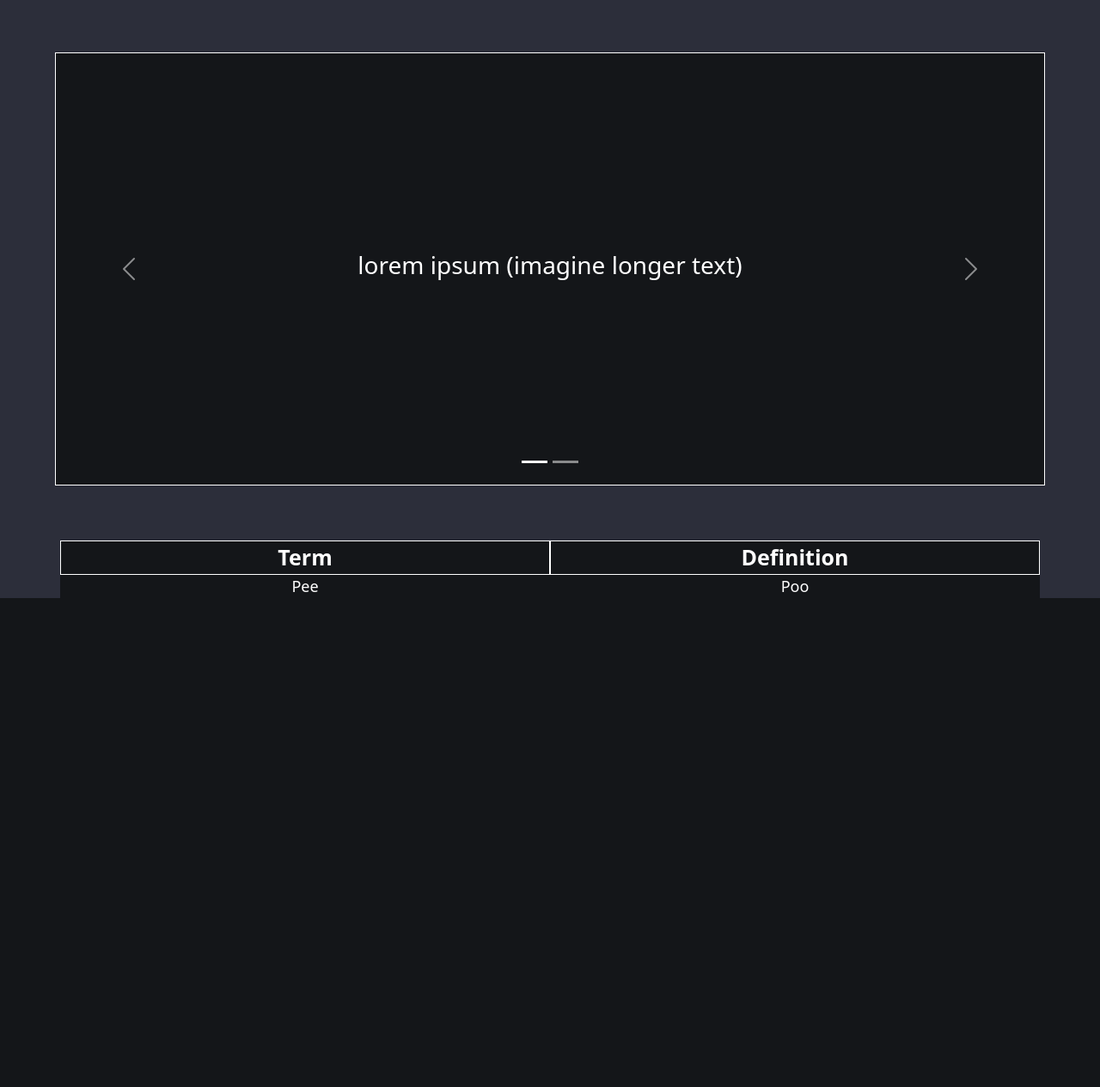
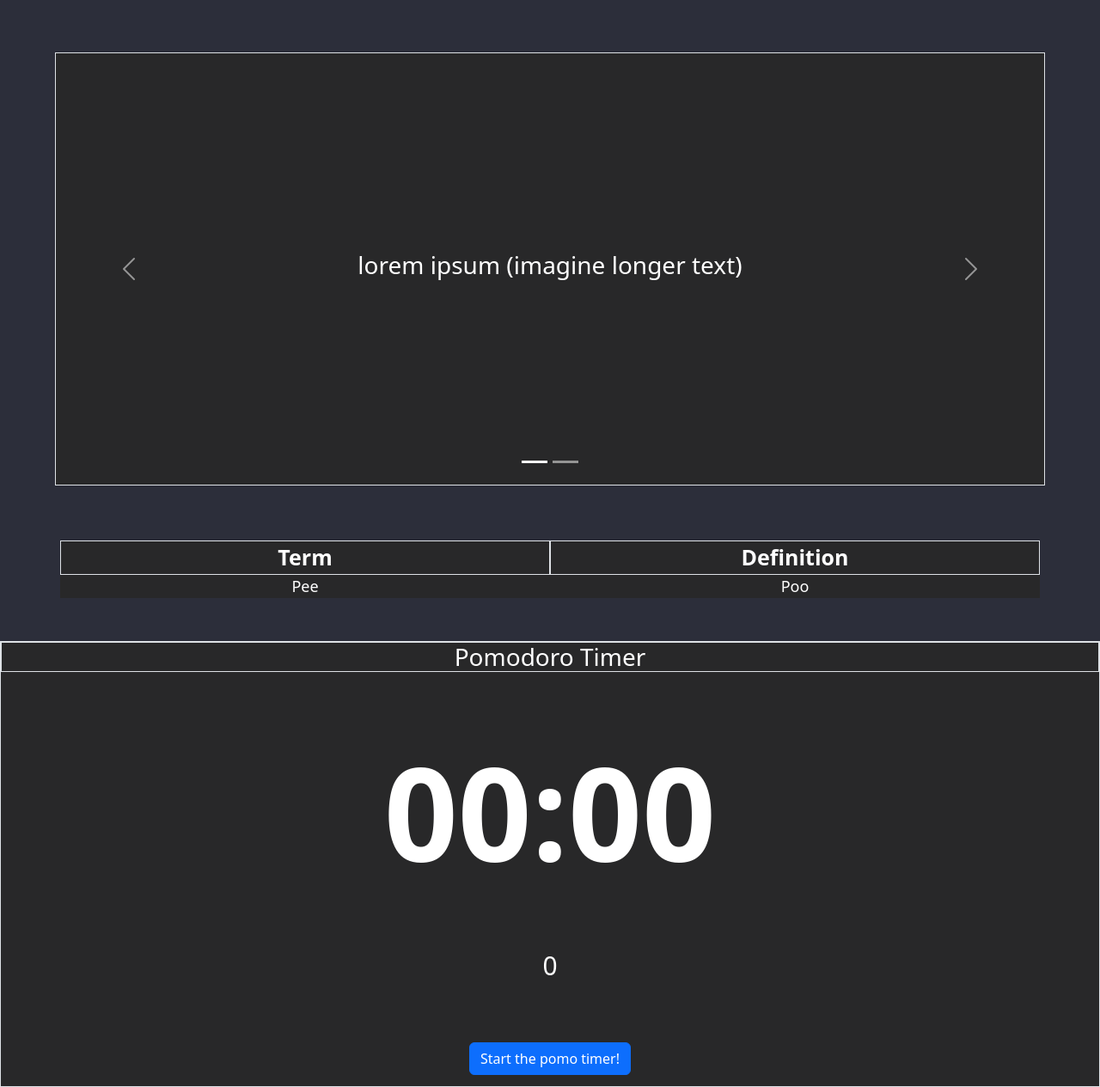
Before and after one commit to wongjoshua2005/Flashcard-Web-Application, a Flask app: page /flashcard in a window 1280 px wide. Shown: the part 156-1421 px from the top of the page at 86% size. Before the commit the page ends 852 px from the top, so only its background shows below. Run offline with Flask 3, Linux system fonts and the light colour scheme.

Commit message:
Finished implementing full design for the flashcard set view
I finished designing my full vision of
what kind of flashcard I want my website to be.
All that is left is implementing the
actual cards and the timer.

```diff
--- a/templates/flashcard.html
+++ b/templates/flashcard.html
@@ -12,7 +12,7 @@ slide" style="margin: 5%;">
         <button type="button" data-bs-target="#carouselExampleIndicators" data-bs-slide-to="1"
             aria-label="Slide 2"></button>
     </div>
-    <div class="carousel-inner" style="padding: 20%; border: 1px solid; background-color: #141619;">
+    <div class="carousel-inner border" style="padding: 20%; background-color: #282829;">
         <div class="carousel-item active text-center">
             <h3>lorem ipsum (imagine longer text)</h3>
         </div>
@@ -33,12 +33,12 @@ slide" style="margin: 5%;">
 </div>
 
 <!-- List out all the cards inside this set -->
-<div class="container text-center" style="background-color: #141619;">
+<div class="container text-center" style="background-color: #282829;">
     <div class="row align-items-start">
-        <div class="col" style="border: 1px solid; font-size: 25px; font-weight: bolder;">
+        <div class="col border" style="font-size: 25px; font-weight: bolder;">
             Term
         </div>
-        <div class="col" style="border: 1px solid; font-size: 25px; font-weight: bolder;">
+        <div class="col border" style="font-size: 25px; font-weight: bolder;">
             Definition
         </div>
     </div>
@@ -52,4 +52,25 @@ slide" style="margin: 5%;">
         </div>
     </div>
 </div>
+
+<!-- Pomodoro Timer -->
+<div class="d-flex flex-column justify-content-center border" style="background-color: #282829;">
+    <h3 class="border" style="text-align: center;">Pomodoro Timer</h3>
+
+    <div>
+        <h1 style="text-align: center; padding:5%; font-size: 150px; font-weight: bolder;">00:00</h1>
+    </div>
+
+    <div>
+        <h4 style="text-align: center; font-size: 30px;">0</h4>
+    </div>
+
+    <form action="/flashcard" method="post">
+        <div class="d-flex justify-content-center" style="padding: 1%;">
+            <button type="button" class="btn btn-primary" data-bs-toggle="modal" data-bs-target="#exampleModal">
+                Start the pomo timer!
+            </button>
+         </div>
+    </form>
+</div>
 {% endblock %}
```
Also changed, not shown: user_database.db, 1 other file.
